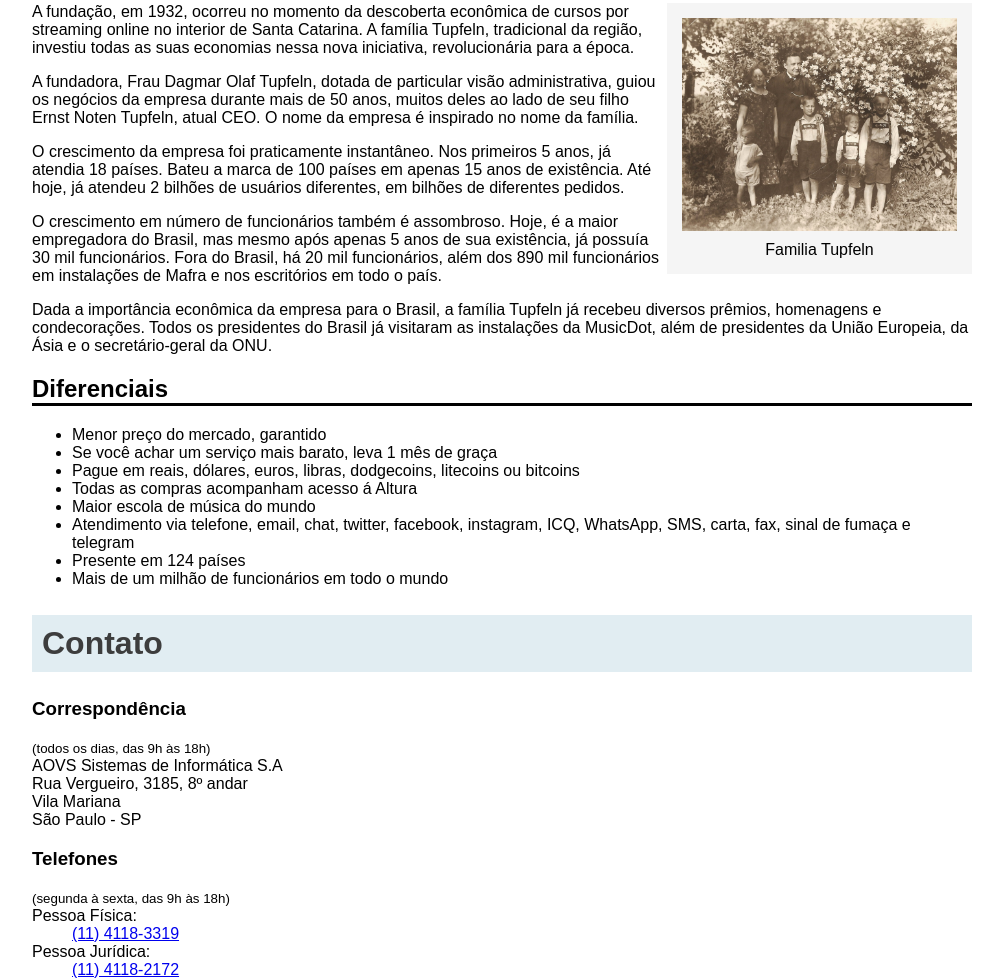
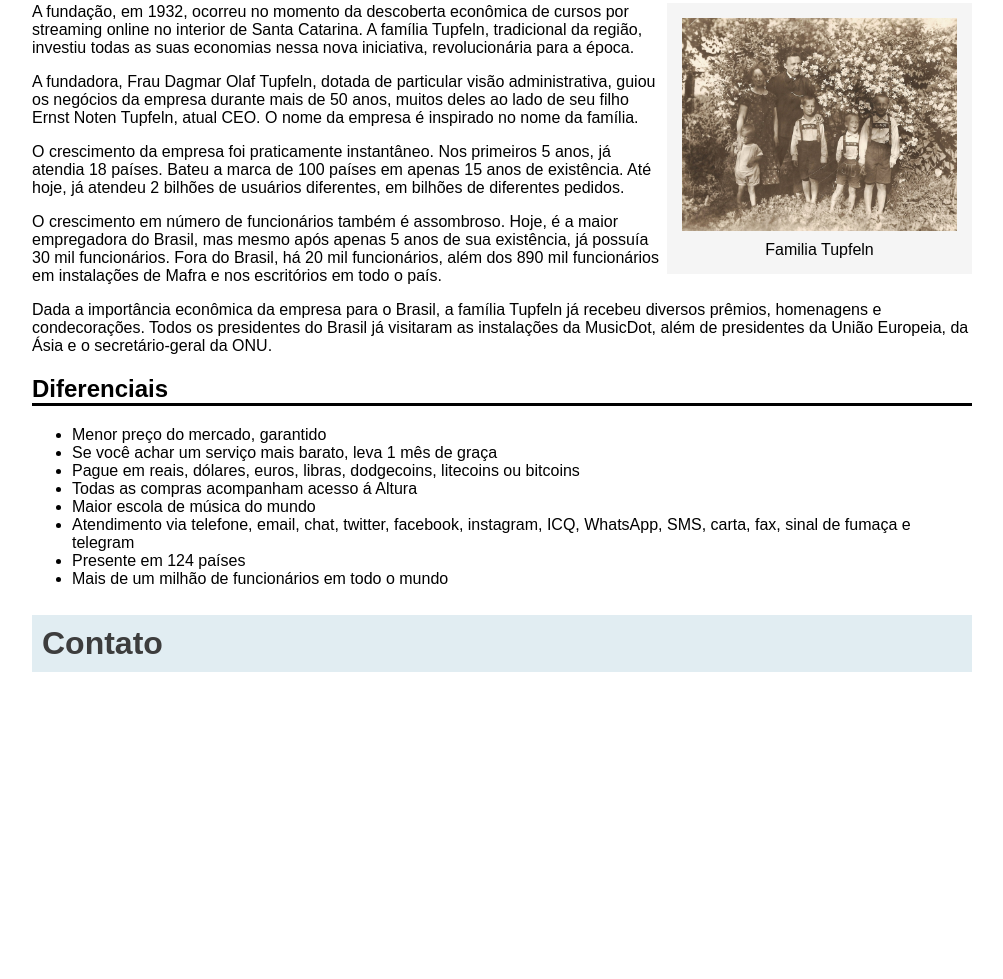
Before and after one commit to LucasMords/SistemasGit, a plain HTML site: page sobre.html in a window 1280 px wide. Shown: the part 835-1814 px from the top of the page, without its empty margins (138-1141 px from the left). After the commit the page ends 1533 px from the top, so only its background shows below. Drawn offline with Linux system fonts and the light colour scheme.

Commit message:
Revert "Update sobre.html"
This reverts commit 4002a5a2c7e4b22d4f9429d61004dc9de9d94cab.

```diff
--- a/sobre.html
+++ b/sobre.html
@@ -61,35 +61,5 @@
 
     <h2 class="titulo"> Contato </h2>
 
-     <h3>Correspondência</h3>
-
-    <p>
-    <small>
-        (todos os dias, das 9h às 18h)<br>
-    </small>
-        AOVS Sistemas de Informática S.A <br>
-        Rua Vergueiro, 3185, 8º andar<br>
-        Vila Mariana<br>
-        São Paulo - SP
-    </p>
-
-
-  <h3>
-     Telefones
-  </h3>
-
-  <small>
-       (segunda à sexta, das 9h às 18h)<br>
-  </small>
-
-    Pessoa Física:<br>
-    <dd>
-        <a href="tel:+551141183319">(11) 4118-3319</a><br>
-    </dd>
-    Pessoa Jurídica:<br>
-    <dd>
-        <a href="tel:+551141182172">(11) 4118-2172</a><br>
-    </dd>
-
 </body>
 </html>
```
